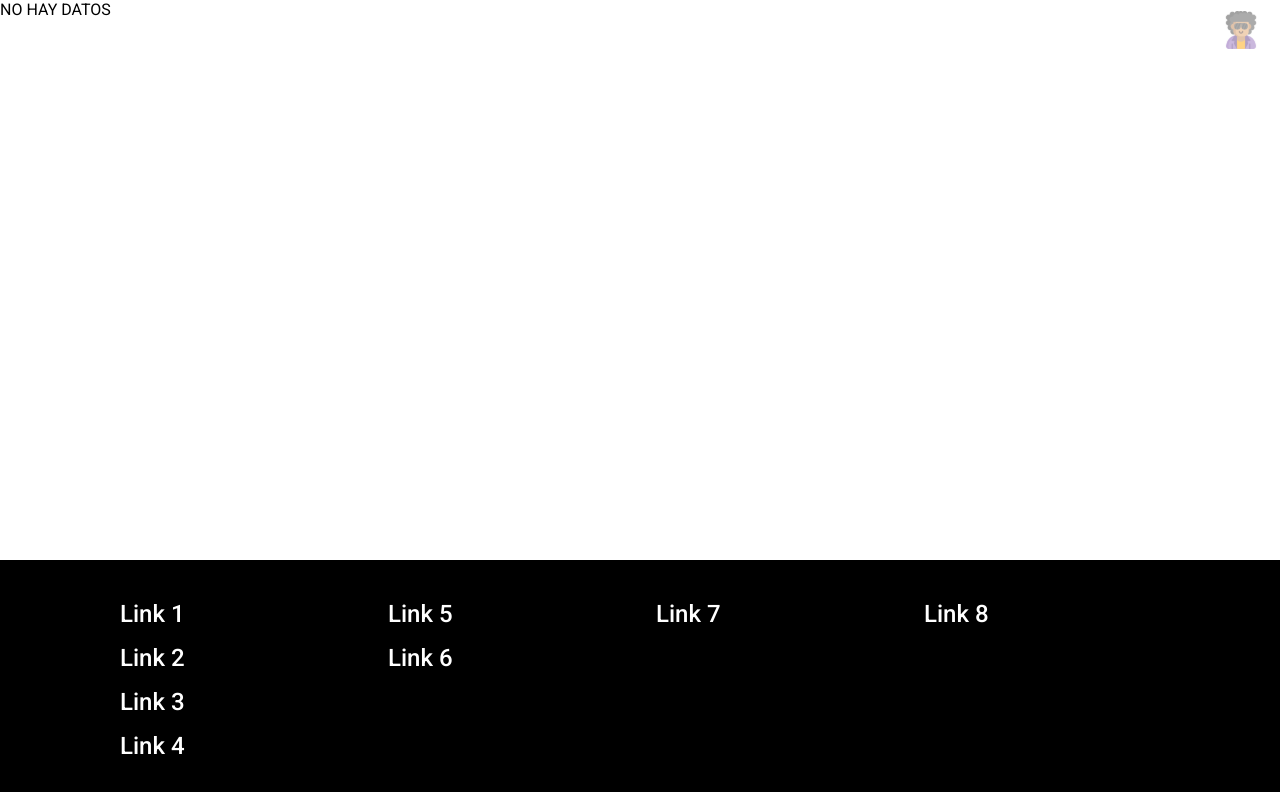
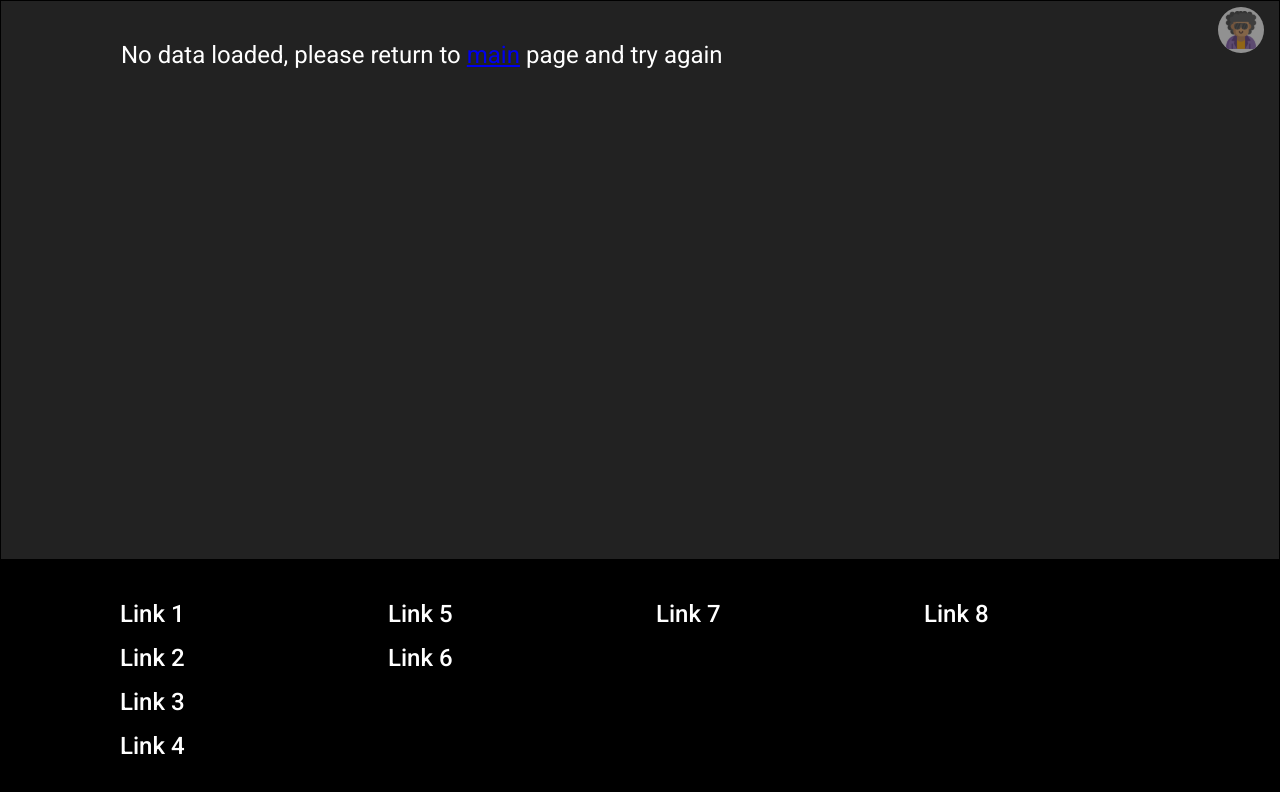
Before and after one commit to luisjaviercases/movies-nextjs-ts, a Next.js app: page /movies/1 in a window 1280 px wide. Shown: the top 792 px of the page. Built offline with nearby package versions, Linux system fonts and the light colour scheme; no server answers.

Commit message:
feat(movie-details): add content if no data loaded

```diff
--- a/src/app/(protectedArea)/movies/[movieTitle]/page.tsx
+++ b/src/app/(protectedArea)/movies/[movieTitle]/page.tsx
@@ -12,6 +12,7 @@ import { useGetMovieByIdQuery } from '@/services/query/moviesApi';
 import { useGetGenresQuery } from '@/services/query/genresApi';
 import { useGetUserMoviesListQuery } from '@/services/query/userApi';
 import styles from './page.module.scss';
+import Link from 'next/link';
 
 export default function MovieDetails() {
   const { movieId } = useMovieContext();
@@ -70,7 +71,17 @@ export default function MovieDetails() {
               </PageContainer>
             </>
           ) : (
-            <span>NO HAY DATOS</span>
+            <PageContainer>
+              <div className={styles.content}>
+                <p className={styles['content__description']}>
+                  No data loaded, please return to{' '}
+                  <Link className={styles['content__link']} href={'/'}>
+                    main
+                  </Link>{' '}
+                  page and try again
+                </p>
+              </div>
+            </PageContainer>
           )}
         </>
       )}
```
